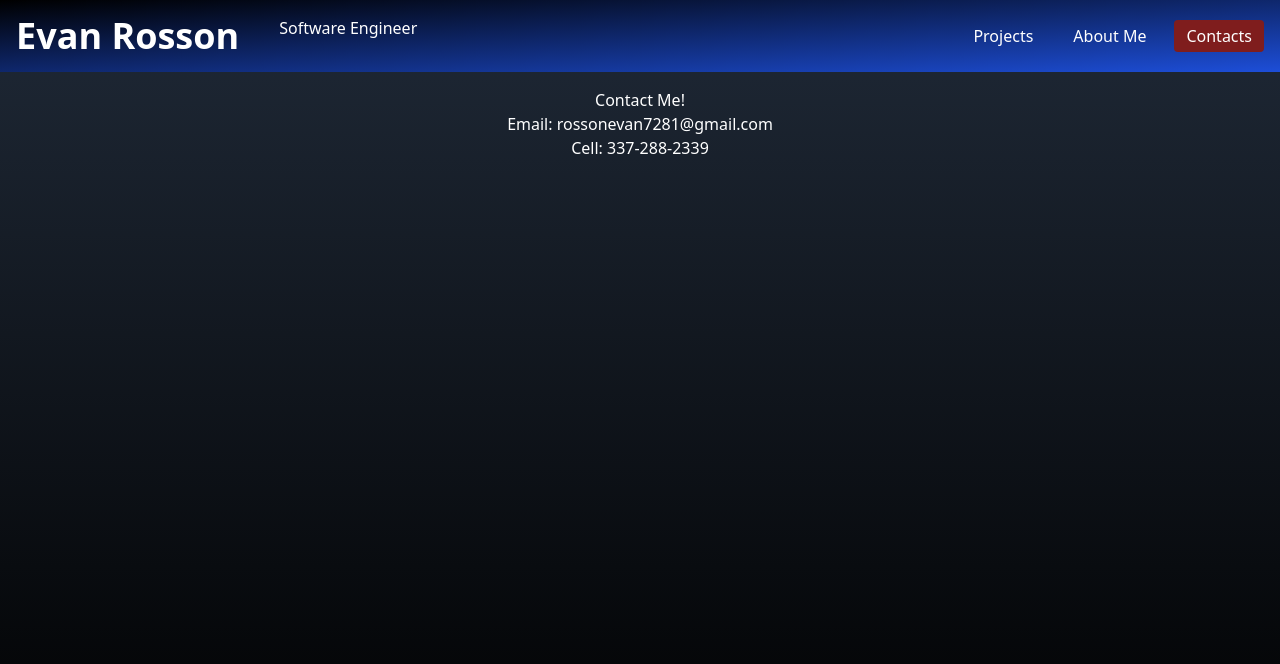
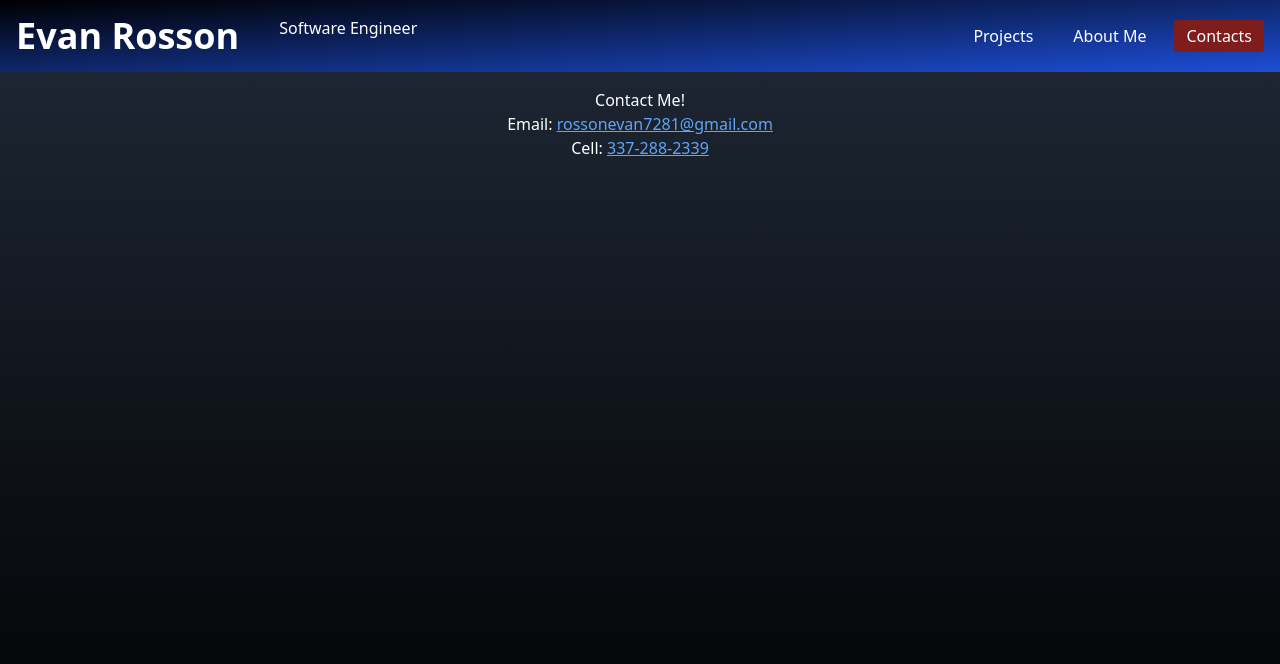
Before and after one commit to rossonevan/my-portfolio, a React (Create React App) app: page /contacts in a window 1280 px wide. Shown: the top 664 px of the page. Built offline with nearby package versions, Linux system fonts and the light colour scheme.

Commit message:
Added styling to contacts

```diff
--- a/src/components/Contact.js
+++ b/src/components/Contact.js
@@ -5,10 +5,10 @@ function Contact () {
         <div className="text-center text-white">
                 <h1 className="mt-4">Contact Me!</h1>
                 <p>
-                    Email: <a href="mailto:rossonevan7281@gmail.com">rossonevan7281@gmail.com</a>
+                    Email: <a href="mailto:rossonevan7281@gmail.com" className="text-blue-400 underline">rossonevan7281@gmail.com</a>
                 </p>
                 <p>
-                    Cell: <a href="tel:3372882339">337-288-2339</a>
+                    Cell: <a href="tel:3372882339" className="text-blue-400 underline">337-288-2339</a>
                 </p>
         </div>
     )
--- a/src/components/Projects.js
+++ b/src/components/Projects.js
@@ -17,7 +17,7 @@ function Projects () {
 
     return (
         <div className='text-white'>
-            <h1 className="text-center text-xl font-bold">Check Out My Projects!</h1>
+            <h1 className="text-center text-xl font-bold mt-3">Check Out My Projects!</h1>
             <div className="grid grid-cols-3 gap-1 ml-6 mr-6">
                 <div className="m-4">
                     <div className="flow-root">
```
